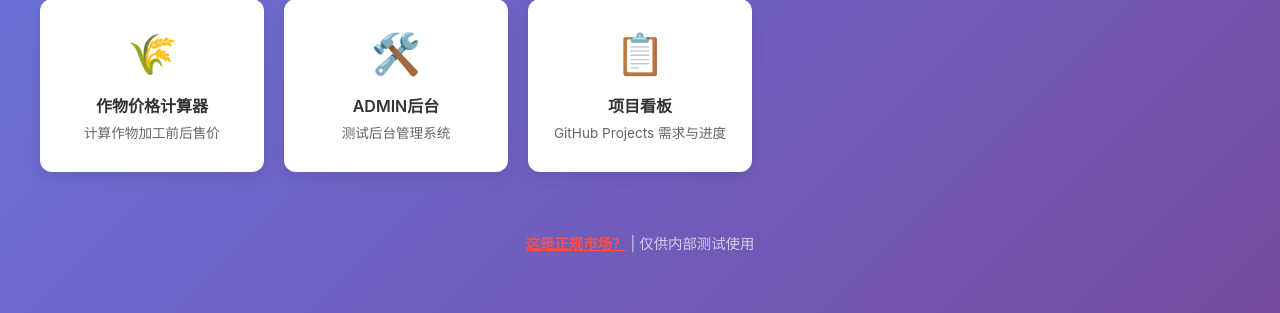
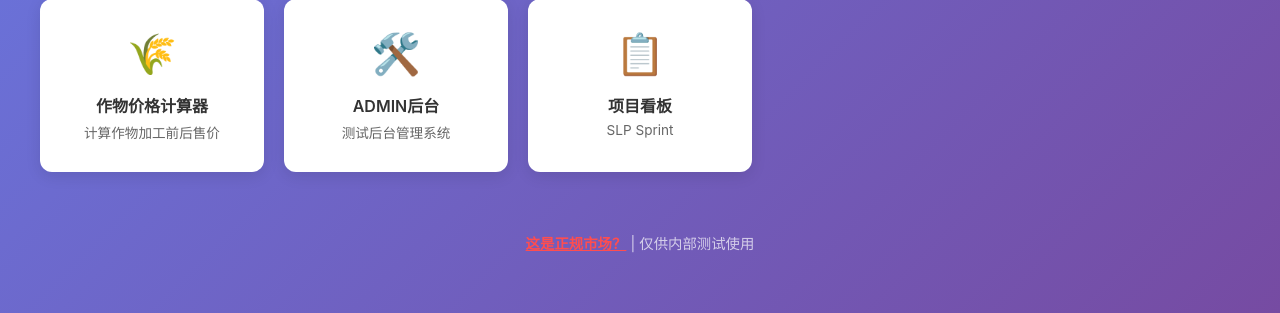
Before and after one commit to liximing1-ola/qa-slpWebTool, a Flask app: page /web2026/ in a window 1280 px wide. Shown: the part 560-873 px from the top of the page. Run offline with Flask 3, Linux system fonts and the light colour scheme.

Commit message:
update: 项目看板入口描述改为 SLP Sprint

```diff
--- a/webTool/templates/index.html
+++ b/webTool/templates/index.html
@@ -191,7 +191,7 @@
             <a href="https://github.com/orgs/olaola-projects/projects/28/views/1" class="card" target="_blank" rel="noopener noreferrer">
                 <div class="card-icon">📋</div>
                 <div class="card-title">项目看板</div>
-                <div class="card-desc">GitHub Projects 需求与进度</div>
+                <div class="card-desc">SLP Sprint</div>
             </a>
         </div>
 
```
